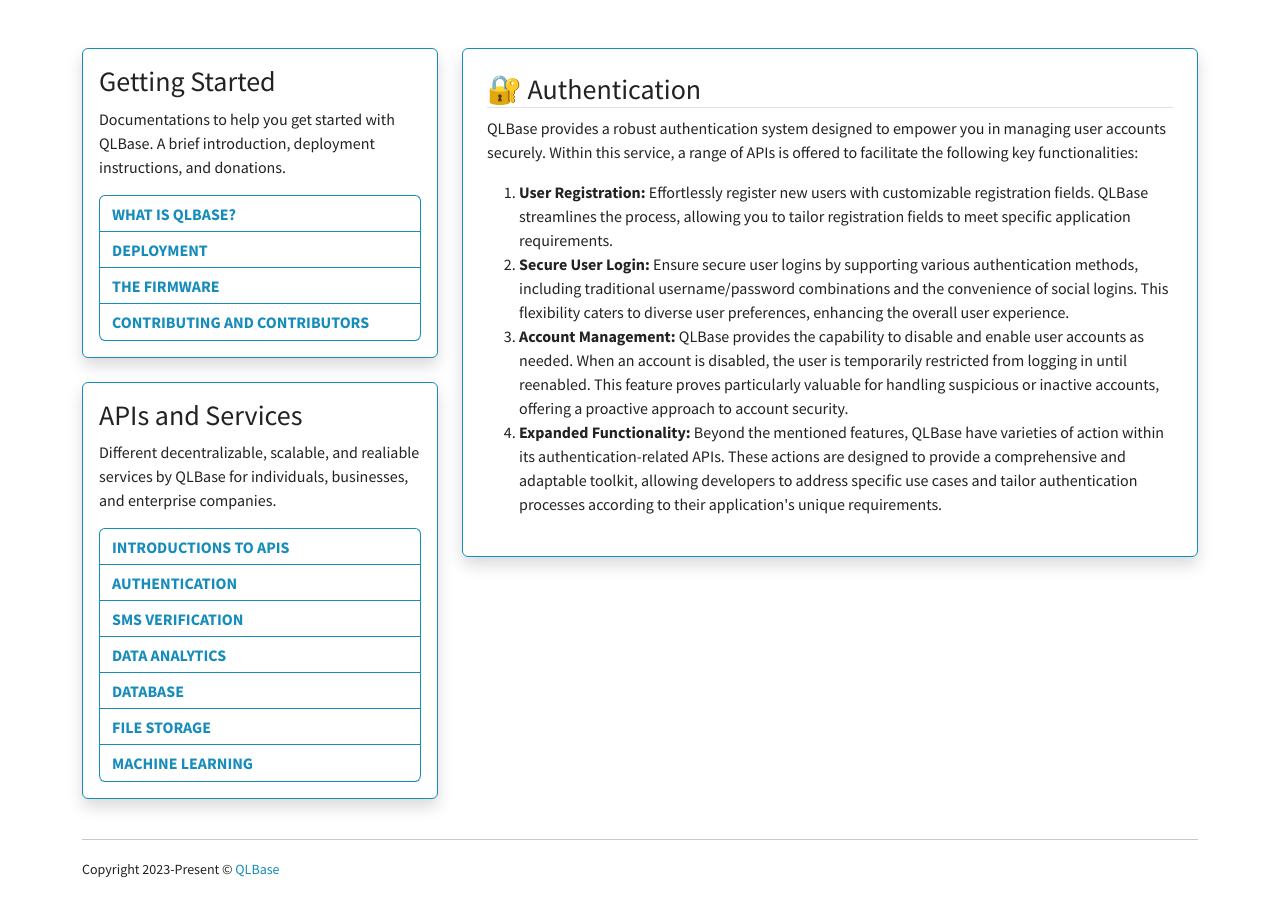
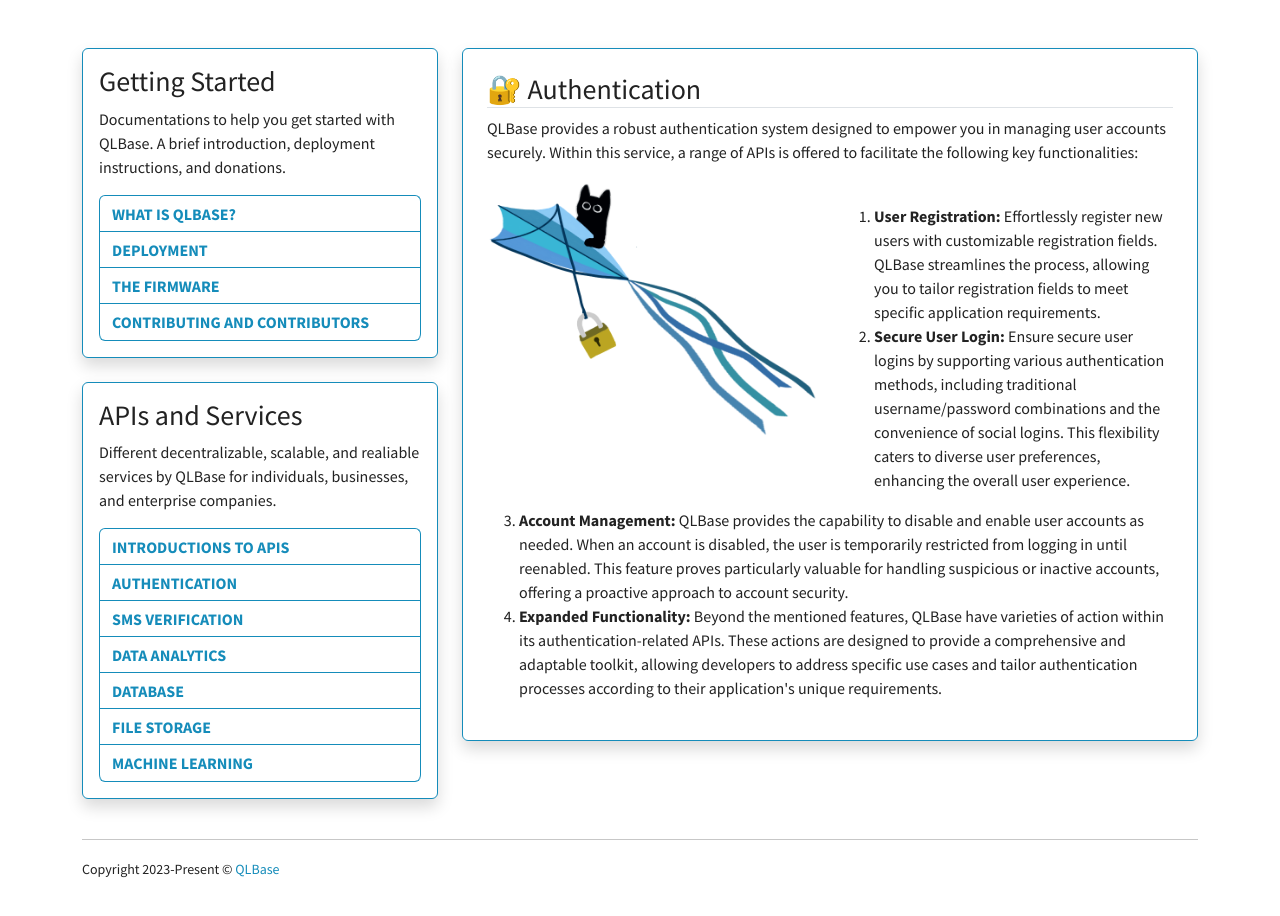
Before and after one commit to nthnn/QLBase, a Vue app in the folder documentations/: page /authentication in a window 1280 px wide. Shown: the top 916 px of the page. Built offline with nearby package versions, Linux system fonts and the light colour scheme.

Commit message:
Improved Authentication documentation page.

```diff
--- a/documentations/src/views/Authentication.vue
+++ b/documentations/src/views/Authentication.vue
@@ -1,9 +1,22 @@
 <template>
     <h3 class="border-bottom">🔐 Authentication</h3>
     <p>QLBase provides a robust authentication system designed to empower you in managing user accounts securely. Within this service, a range of APIs is offered to facilitate the following key functionalities:</p>
-    <ol>
-        <li><b>User Registration:</b> Effortlessly register new users with customizable registration fields. QLBase streamlines the process, allowing you to tailor registration fields to meet specific application requirements.</li>
-        <li><b>Secure User Login:</b> Ensure secure user logins by supporting various authentication methods, including traditional username/password combinations and the convenience of social logins. This flexibility caters to diverse user preferences, enhancing the overall user experience.</li>
+
+    <div class="row">
+        <div class="col-lg-6 col-md-6">
+            <img src="@/assets/qlbase-cat-3.png" width="100%" />
+        </div>
+
+        <div class="col-lg-6 col-md-6">
+            <br class="desktop-only" />
+            <ol>
+                <li><b>User Registration:</b> Effortlessly register new users with customizable registration fields. QLBase streamlines the process, allowing you to tailor registration fields to meet specific application requirements.</li>
+                <li><b>Secure User Login:</b> Ensure secure user logins by supporting various authentication methods, including traditional username/password combinations and the convenience of social logins. This flexibility caters to diverse user preferences, enhancing the overall user experience.</li>
+            </ol>
+        </div>
+    </div>
+
+    <ol start="3">
         <li><b>Account Management:</b> QLBase provides the capability to disable and enable user accounts as needed. When an account is disabled, the user is temporarily restricted from logging in until reenabled. This feature proves particularly valuable for handling suspicious or inactive accounts, offering a proactive approach to account security.</li>
         <li><b>Expanded Functionality:</b> Beyond the mentioned features, QLBase have varieties of action within its authentication-related APIs. These actions are designed to provide a comprehensive and adaptable toolkit, allowing developers to address specific use cases and tailor authentication processes according to their application's unique requirements.</li>
     </ol>
```
Also changed, not shown: documentations/src/assets/qlbase-cat-3.png.
